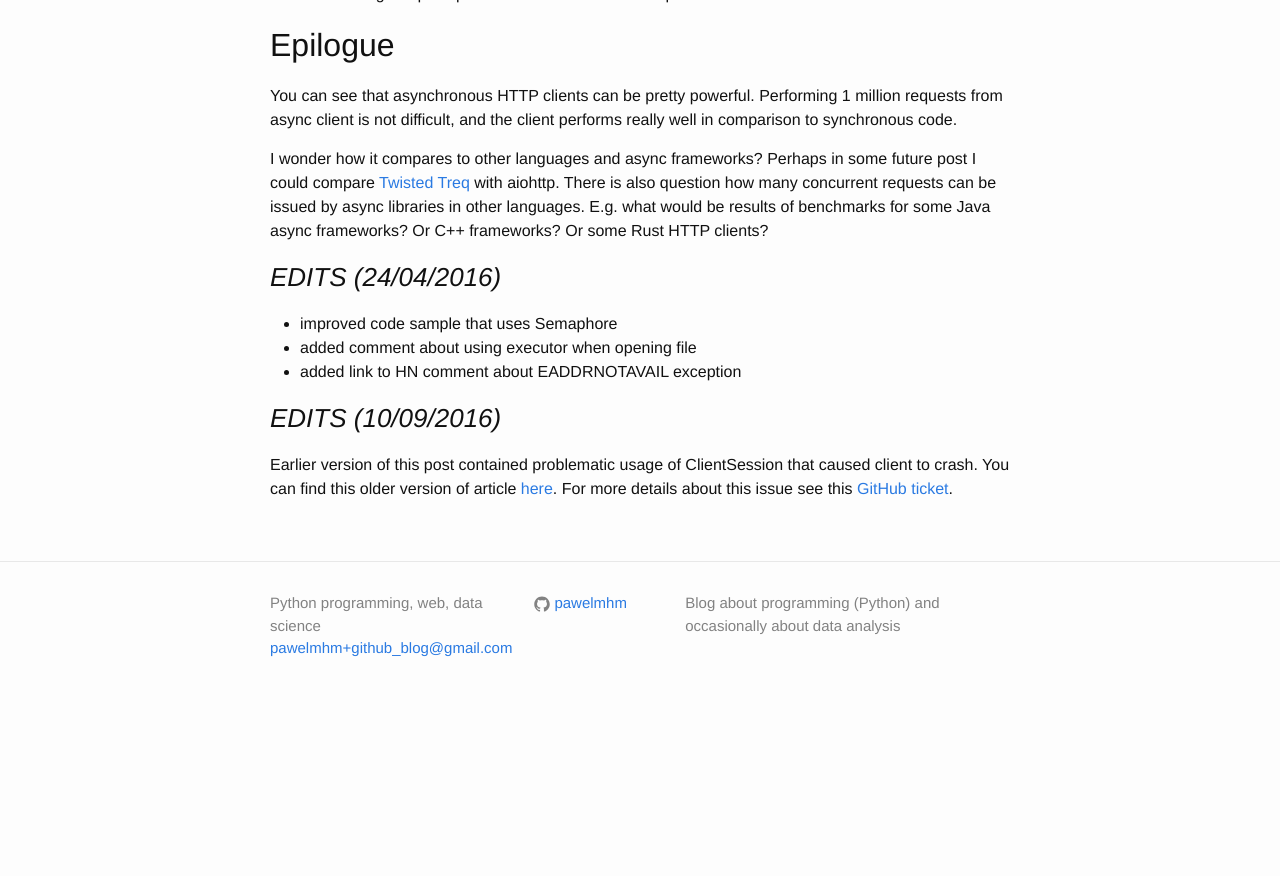
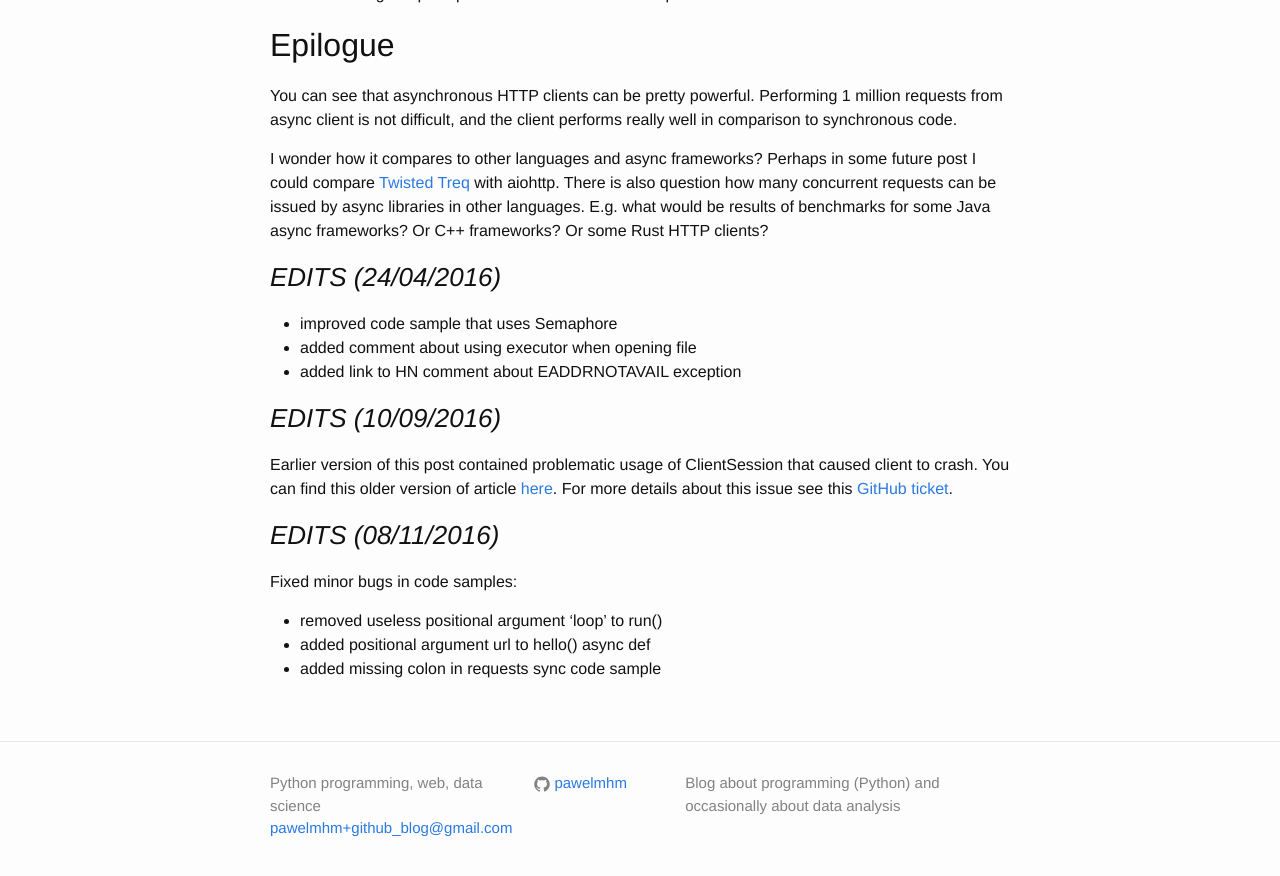
Before and after one commit to pawelmhm/pawelmhm.github.io, a Jekyll site: the page built from _posts/2016-04-22-asyncio-aiohttp.markdown, in a window 1280 px wide and 900 px high, scrolled down 9161 px. Shown: the top 876 px of the window. Built offline with Jekyll 4.4.1, drawn with Linux system fonts in a browser that asks for light colours; before the commit the page ends 9881 px from its top, so only the background shows below that; some of the changed text lies outside the part shown.

Commit message:
[asyncio post] fix for minor code bugs

```diff
--- a/_posts/2016-04-22-asyncio-aiohttp.markdown
+++ b/_posts/2016-04-22-asyncio-aiohttp.markdown
@@ -5,7 +5,7 @@
 categories: asyncio python aiohttp
 author: Paweł Miech
 keywords: asyncio, aiohttp, python
-edited: 2016-09-10 7:30
+edited: 2016-11-08 7:30
 ---
 
 In this post I'd like to test limits of [python aiohttp](http://aiohttp.readthedocs.org/en/stable/) and check its performance  in
@@ -40,7 +40,7 @@
 
 import requests
 
-def hello()
+def hello():
     return requests.get("http://httpbin.org/get")
 
 print(hello())
@@ -56,15 +56,15 @@
 import asyncio
 from aiohttp import ClientSession
 
-async def hello():
+async def hello(url):
     async with ClientSession() as session:
-        async with session.get("http://httpbin.org/headers") as response:
+        async with session.get(url) as response:
             response = await response.read()
             print(response)
 
 loop = asyncio.get_event_loop()
 
-loop.run_until_complete(hello())
+loop.run_until_complete(hello("http://httpbin.org/headers"))
 
 {% endhighlight %}
 
@@ -510,3 +510,11 @@
 client to crash. You can find this older version of article
 [here](https://github.com/pawelmhm/pawelmhm.github.io/blob/23bd0ee3d53584bfac3fae7a956f8dd20bc7882f/_posts/2016-04-22-asyncio-aiohttp.markdown).
 For more details about this issue see this [GitHub ticket](https://github.com/KeepSafe/aiohttp/issues/1142).
+
+### _EDITS (08/11/2016)_
+
+Fixed minor bugs in code samples:
+
+* removed useless positional argument 'loop' to run()
+* added positional argument url to hello() async def
+* added missing colon in requests sync code sample
```
Also changed, not shown: other parts of _posts/2016-04-22-asyncio-aiohttp.markdown (+5 -5 lines).
